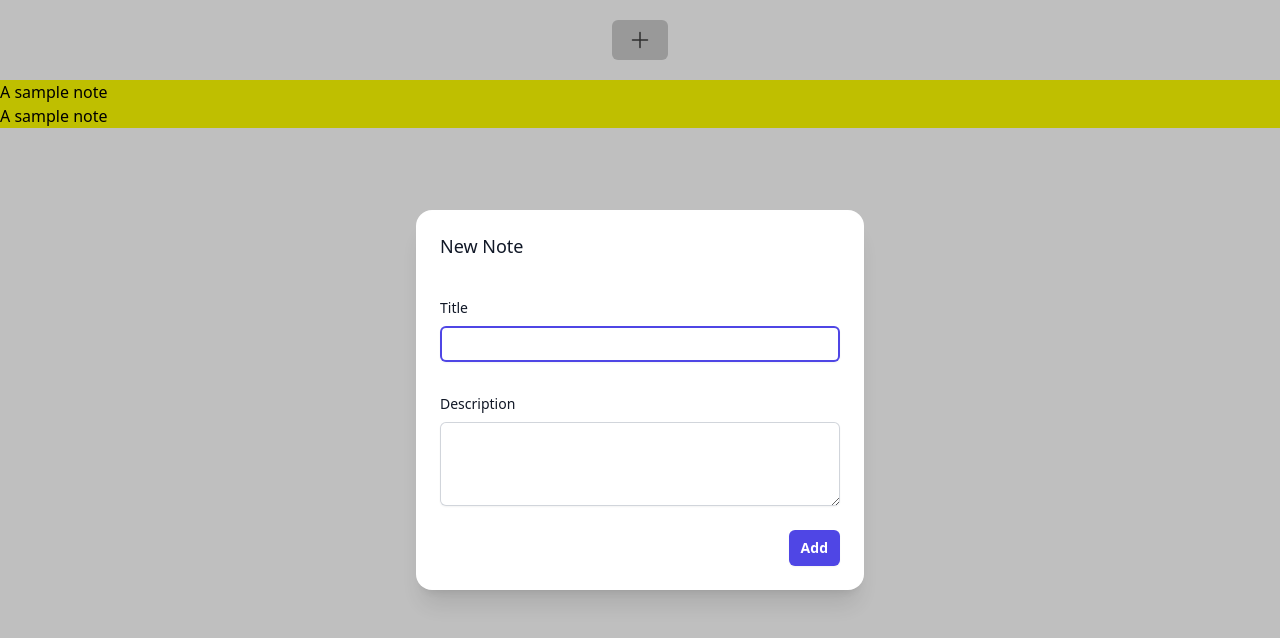
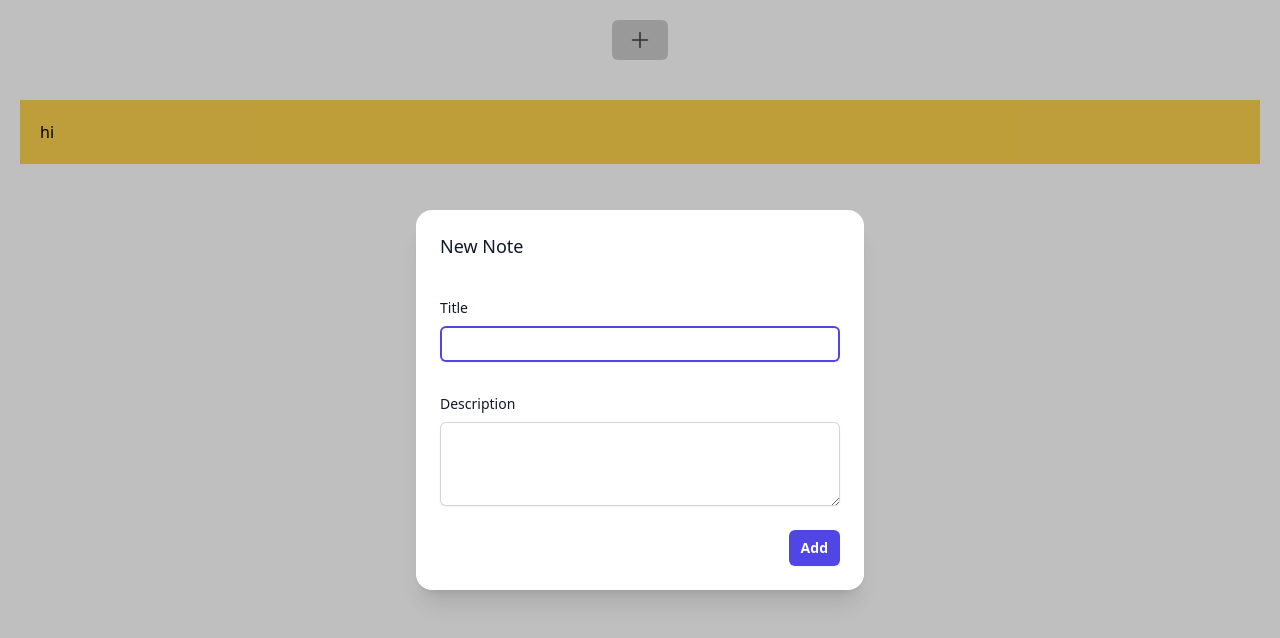
Before and after one commit to ronhedwigzape/notes, a Vue app: page / in a window 1280 px wide. Shown: the top 638 px of the page. Built offline with nearby package versions, Linux system fonts and the light colour scheme.

Commit message:
Create a sample note for testing tailwind

```diff
--- a/src/components/Note.vue
+++ b/src/components/Note.vue
@@ -1,8 +1,8 @@
 <template>
-	<div class="note">
+	<div class="mt-10">
+		<div class="bg-amber-300 m-5 p-5">
+			<h1>hi</h1>
 
-		<div v-for="text in texts" :key="text">
-			{{ text.content }}
 		</div>
 	</div>
 </template>
```
